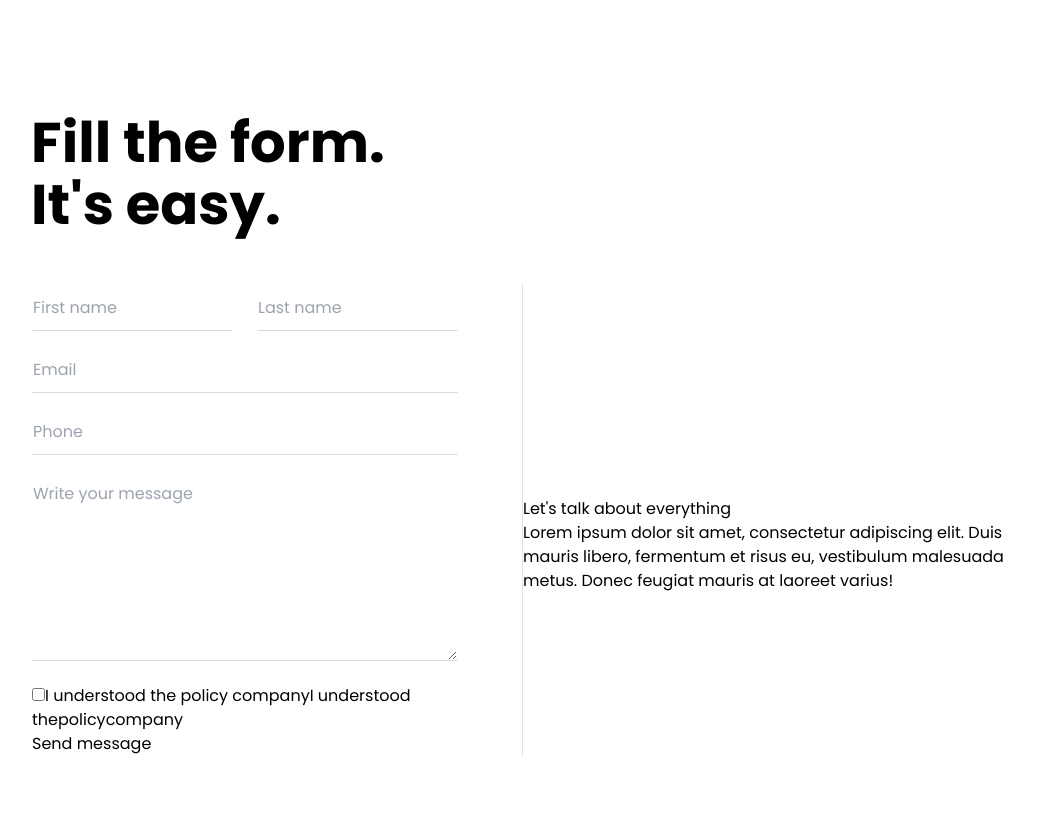
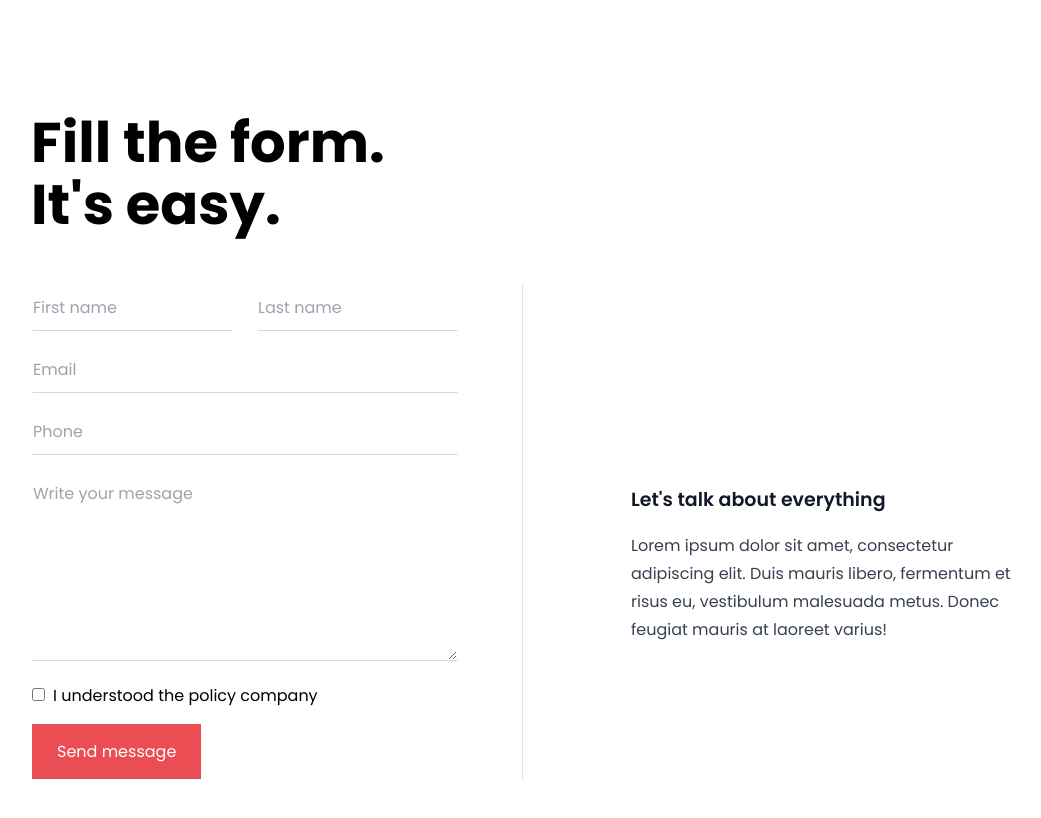
Before and after one commit to nastiko/react-form, a React (Create React App) app: page / in a window 1280 px wide. Shown: the top 818 px of the page, without its empty margins (117-1158 px from the left). Built offline with nearby package versions, Linux system fonts and the light colour scheme; the HTML template or start-up script is replaced by a standard one.

Commit message:
started to working on controlled components of the form

```diff
--- a/src/App.js
+++ b/src/App.js
@@ -8,7 +8,7 @@ export default function App() {
         <>
             <div className="max-w-screen-xl mx-auto py-[112px]">
                 <Header />
-                <div className="max-w-screen-lg grid grid-cols-2 grid-rows-1 items-center px-5 mx-auto">
+                <div className="max-w-screen-lg grid grid-cols-1 md:grid-cols-2 grid-rows-1 items-center gap-y-8 px-5 mx-auto">
                     <Form />
                     <Info />
                 </div>
--- a/src/components/Form.js
+++ b/src/components/Form.js
@@ -1,24 +1,46 @@
 import React from "react";
 
 export default function Form() {
+    const [formData, setFormData] = React.useState({
+        firstName: "",
+        lastName: "",
+        email: "",
+        phone: "",
+    });
+
+    function handleChange(event) {
+        setFormData(prevState => {
+            return {
+                ...prevState,
+                [event.target.name]: event.target.value,
+            }
+        })
+    }
+
     return (
         <>
-            <form className="pr-16 mb-12 border-[1px] border-y-transparent border-l-transparent border-r-[#dee2e6]">
-                <div className="grid md:grid-cols-2 md:gap-6 mb-4">
-                    <div>
+            <form className="order-2 md:order-1 border-[0px] md:border-[1px] border-y-transparent border-l-transparent border-r-[#dee2e6] pr-0 md:pr-16 mb-12">
+                <div className="grid md:grid-cols-2 md:gap-6">
+                    <div className="mb-4">
                         <input
                             className="w-full text-[#495057] bg-[#ffffff] border-[1px] border-x-transparent border-t-transparent border-b-[#d9d9d9] rounded-none py-2.5
                             focus:border-[1px] focus:border-x-transparent focus:border-t-transparent focus:border-b-[#000000] focus:ring-0 focus:outline-none"
                             type="text"
                             placeholder="First name"
+                            onChange = {handleChange}
+                            name="firstName"
+                            value={formData.firstName}
                         />
                     </div>
-                    <div>
+                    <div className="mb-4">
                         <input
                             className="w-full text-[#495057] bg-[#ffffff] border-[1px] border-x-transparent border-t-transparent border-b-[#d9d9d9] rounded-none py-2.5
                             focus:border-[1px] focus:border-x-transparent focus:border-t-transparent focus:border-b-[#000000] focus:ring-0 focus:outline-none"
                             type="text"
                             placeholder="Last name"
+                            onChange = {handleChange}
+                            name="lastName"
+                            value={formData.lastName}
                         />
                     </div>
                 </div>
@@ -28,6 +50,9 @@ export default function Form() {
                         focus:border-[1px] focus:border-x-transparent focus:border-t-transparent focus:border-b-[#000000] focus:ring-0 focus:outline-none"
                         type="email"
                         placeholder="Email"
+                        onChange = {handleChange}
+                        name="email"
+                        value={formData.email}
                     />
                 </div>
                 <div className="mb-4">
@@ -36,6 +61,9 @@ export default function Form() {
                         focus:border-[1px] focus:border-x-transparent focus:border-t-transparent focus:border-b-[#000000] focus:ring-0 focus:outline-none"
                         type="phone"
                         placeholder="Phone"
+                        onChange = {handleChange}
+                        name="phone"
+                        value={formData.phone}
                     />
                 </div>
                 <div className="mb-4">
@@ -48,18 +76,14 @@ export default function Form() {
                         maxLength="250">
                     </textarea>
                 </div>
-                <div>
+                <div className="mb-4">
                     <input
+                        className="cursor-pointer mr-2"
                         type="checkbox"
                     />
-                    <label htmlFor="okayToEmail">I understood the <a>policy</a> company</label>
-                    <span>I understood the
-                        <a href="#">policy</a>
-                        company</span>
+                    <label>I understood the policy company</label>
                 </div>
-                <div>
-                    <button>Send message</button>
-                </div>
+                <button className="w-max h-[55px] bg-[#eb4d55] text-[16px] leading-[24px] text-[#ffffff] font-normal border-[1px] border-[#eb4d55] transition-all py-2 px-6 hover:bg-[#e72b34] hover:border-[#e61f29]">Send message</button>
             </form>
         </>
     )
--- a/src/components/Header.js
+++ b/src/components/Header.js
@@ -3,7 +3,7 @@ import React from 'react';
 export default function Header() {
     return (
         <>
-            <div className="max-w-screen-lg px-5 mb-12 mx-auto
+            <div className="max-w-screen-lg px-5 mb-4 md:mb-12 mx-auto
                             prose prose-h1:text-[56px] prose-h1:text-[#000000] prose-h1:font-bold prose-h1:mb-0">
                 <h1>Fill the form.</h1>
                 <h1>It's easy.</h1>
--- a/src/components/Info.js
+++ b/src/components/Info.js
@@ -3,12 +3,10 @@ import React from "react";
 export default function Info() {
     return (
         <>
-            <div>
-                <div>
-                    <h3>Let's talk about everything</h3>
-                    <p>Lorem ipsum dolor sit amet, consectetur adipiscing elit. Duis mauris libero, fermentum et risus eu, vestibulum malesuada metus. Donec feugiat mauris at laoreet varius!</p>
-                </div>
-
+            <div className="order-1 md:order-2 max-w-full md:max-w-96 md:pl-5 lg:pl-0 md:ml-auto
+                            prose prose-h3:text-[19px] prose-h3:text-bold prose-h3:my-4">
+                <h3>Let's talk about everything</h3>
+                <p>Lorem ipsum dolor sit amet, consectetur adipiscing elit. Duis mauris libero, fermentum et risus eu, vestibulum malesuada metus. Donec feugiat mauris at laoreet varius!</p>
             </div>
         </>
     )
```
